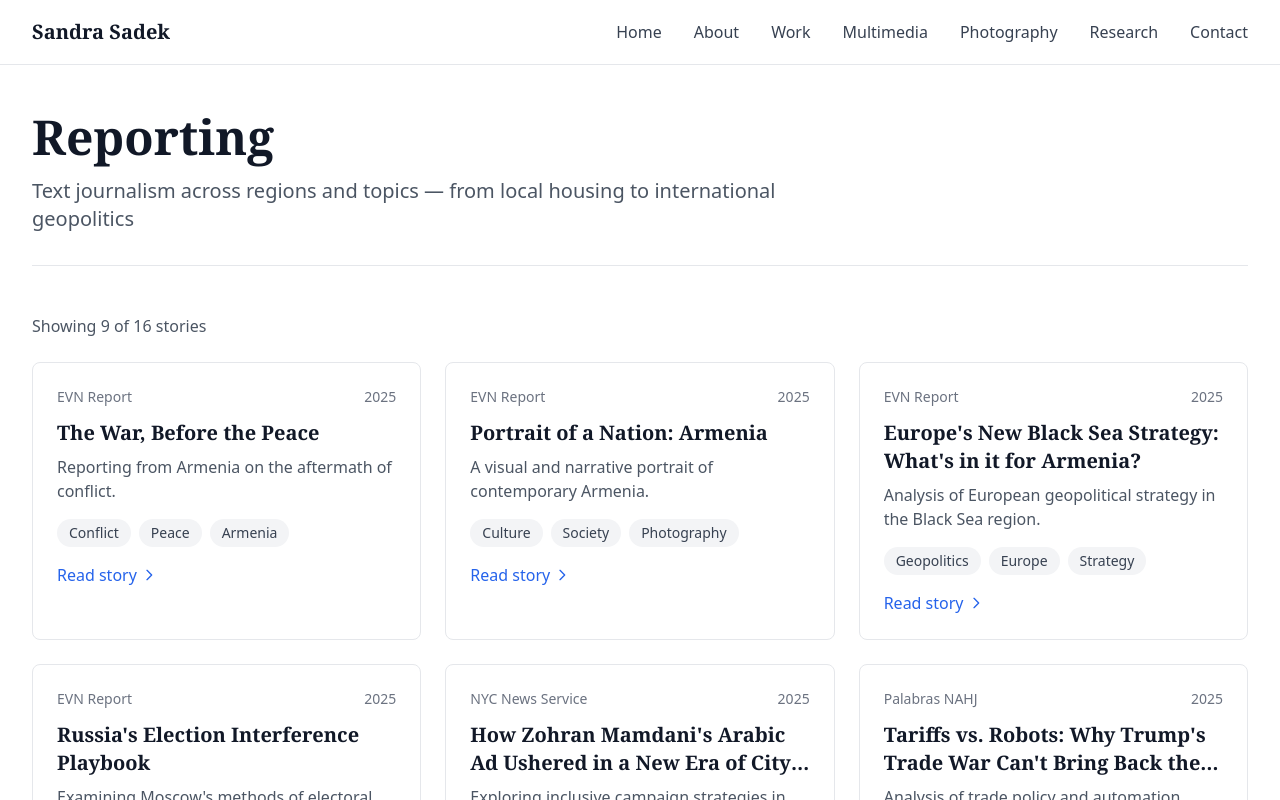
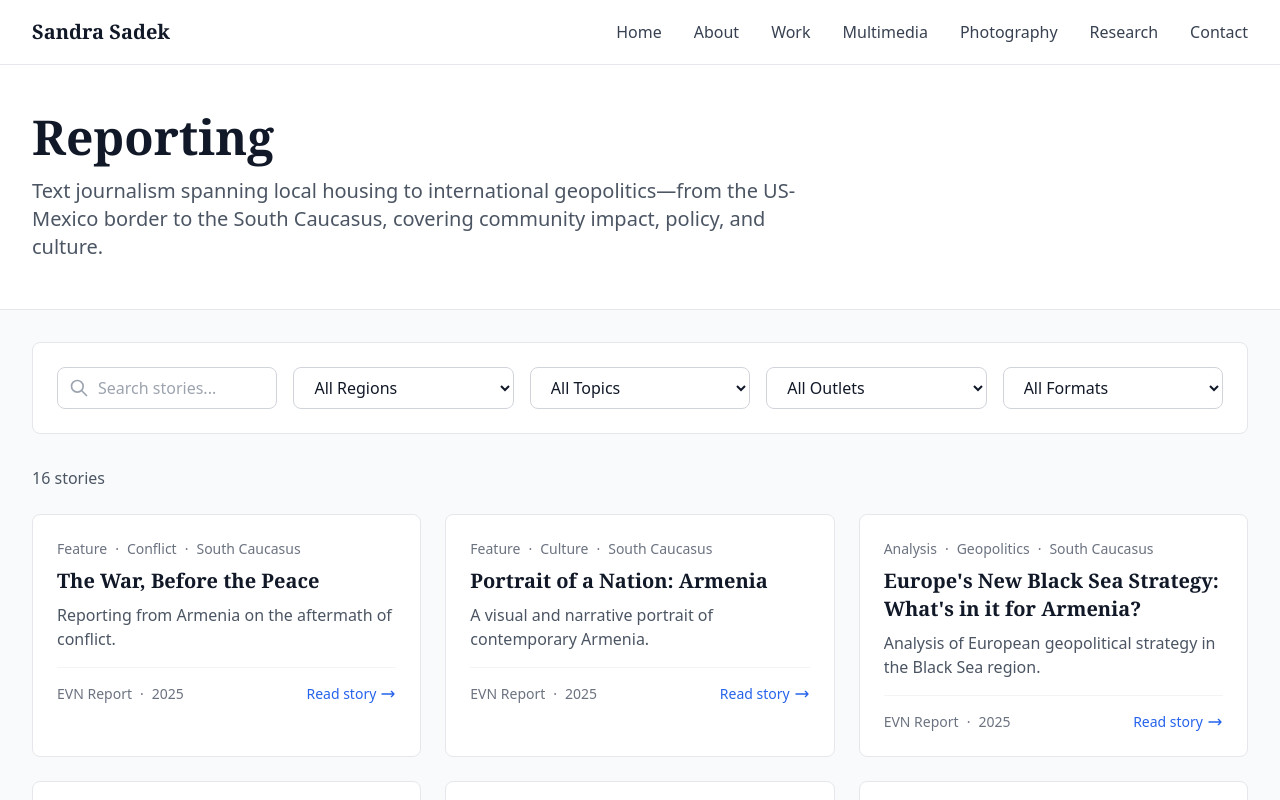
Before and after one commit to edlight123/sandra-sadek, a Next.js app: page /work in a window 1280 px wide. Shown: the top 800 px of the page. Built offline with nearby package versions, Linux system fonts and the light colour scheme.

Commit message:
Redesign work page as modern reporting library with filters and search

```diff
--- a/app/work/page.tsx
+++ b/app/work/page.tsx
@@ -1,13 +1,11 @@
 "use client";
 
-import { useState, useEffect, useMemo, Suspense } from "react";
-import { useSearchParams } from "next/navigation";
-import PageHeader from "@/components/PageHeader";
-import FilterBar from "@/components/FilterBar";
+import { useState, useMemo } from "react";
 import WorkCard from "@/components/WorkCard";
-import Grid from "@/components/Grid";
+import WorkCardSkeleton from "@/components/WorkCardSkeleton";
+import WorkFilterBar from "@/components/WorkFilterBar";
 import { workItems } from "@/data/work";
-import { Region, WorkFormat } from "@/data/types";
+import { Region } from "@/data/types";
 
 // Map region codes to readable labels
 const regionLabels: Record<Region, string> = {
@@ -18,23 +16,13 @@ const regionLabels: Record<Region, string> = {
   GLOBAL: "Global",
 };
 
-function WorkPageContent() {
-  const searchParams = useSearchParams();
-
-  // Initialize filters from URL params
-  const [selectedRegion, setSelectedRegion] = useState(
-    searchParams.get("region") || ""
-  );
-  const [selectedTopic, setSelectedTopic] = useState(
-    searchParams.get("topic") || ""
-  );
-  const [selectedOutlet, setSelectedOutlet] = useState(
-    searchParams.get("outlet") || ""
-  );
-  const [selectedFormat, setSelectedFormat] = useState(
-    searchParams.get("format") || ""
-  );
-  const [itemsToShow, setItemsToShow] = useState(9);
+export default function WorkPage() {
+  // Filter state
+  const [selectedRegion, setSelectedRegion] = useState("");
+  const [selectedTopic, setSelectedTopic] = useState("");
+  const [selectedOutlet, setSelectedOutlet] = useState("");
+  const [selectedFormat, setSelectedFormat] = useState("");
+  const [searchQuery, setSearchQuery] = useState("");
 
   // Extract unique values for filter options
   const regions = useMemo(
@@ -83,39 +71,56 @@ function WorkPageContent() {
   // Filter work items
   const filteredItems = useMemo(() => {
     return workItems.filter((item) => {
+      // Region filter
       if (selectedRegion && item.region !== selectedRegion) return false;
+
+      // Topic filter
       if (selectedTopic && !item.topics.includes(selectedTopic)) return false;
+
+      // Outlet filter
       if (selectedOutlet && item.outlet !== selectedOutlet) return false;
+
+      // Format filter
       if (selectedFormat && item.format !== selectedFormat) return false;
+
+      // Search filter (searches title and dek)
+      if (searchQuery) {
+        const query = searchQuery.toLowerCase();
+        const titleMatch = item.title.toLowerCase().includes(query);
+        const dekMatch = item.dek?.toLowerCase().includes(query);
+        if (!titleMatch && !dekMatch) return false;
+      }
+
       return true;
     });
-  }, [selectedRegion, selectedTopic, selectedOutlet, selectedFormat]);
-
-  const displayedItems = filteredItems.slice(0, itemsToShow);
-  const hasMore = filteredItems.length > itemsToShow;
+  }, [selectedRegion, selectedTopic, selectedOutlet, selectedFormat, searchQuery]);
 
   const handleReset = () => {
     setSelectedRegion("");
     setSelectedTopic("");
     setSelectedOutlet("");
     setSelectedFormat("");
-    setItemsToShow(9);
-  };
-
-  const handleLoadMore = () => {
-    setItemsToShow((prev) => prev + 9);
+    setSearchQuery("");
   };
 
   return (
+    <div className="min-h-screen bg-gray-50">
+      {/* Hero Section */}
+      <div className="bg-white border-b border-gray-200">
         <div className="max-w-7xl mx-auto px-4 sm:px-6 lg:px-8 py-12">
-      <PageHeader
-        title="Reporting"
-        subtitle="Text journalism across regions and topics — from local housing to international geopolitics"
-      />
+          <h1 className="font-serif font-bold text-4xl md:text-5xl mb-4">
+            Reporting
+          </h1>
+          <p className="text-xl text-gray-600 max-w-3xl">
+            Text journalism spanning local housing to international geopolitics—from the US-Mexico border to the South Caucasus, covering community impact, policy, and culture.
+          </p>
+        </div>
+      </div>
 
-      {/* Only show filters if more than 20 items */}
-      {workItems.length > 20 && (
-        <FilterBar
+      {/* Main Content */}
+      <div className="max-w-7xl mx-auto px-4 sm:px-6 lg:px-8 py-8">
+        {/* Filter Bar */}
+        <WorkFilterBar
           regions={regions}
           topics={topics}
           outlets={outlets}
@@ -124,29 +129,45 @@ function WorkPageContent() {
           selectedTopic={selectedTopic}
           selectedOutlet={selectedOutlet}
           selectedFormat={selectedFormat}
-          onRegionChange={setSelectedRegion}
-          onTopicChange={setSelectedTopic}
-          onOutletChange={setSelectedOutlet}
-          onFormatChange={setSelectedFormat}
+          searchQuery={searchQuery}
+          onChangeRegion={setSelectedRegion}
+          onChangeTopic={setSelectedTopic}
+          onChangeOutlet={setSelectedOutlet}
+          onChangeFormat={setSelectedFormat}
+          onChangeSearch={setSearchQuery}
           onReset={handleReset}
         />
-      )}
 
         {/* Results Count */}
         <div className="mb-6 text-gray-600">
-        Showing {displayedItems.length} of {filteredItems.length} stories
+          {filteredItems.length} {filteredItems.length === 1 ? "story" : "stories"}
         </div>
 
         {/* No Results */}
         {filteredItems.length === 0 && (
-        <div className="text-center py-20">
-          <p className="text-xl text-gray-600 mb-4">No stories found</p>
-          <p className="text-gray-500 mb-6">
-            Try adjusting your filters to see more results
+          <div className="text-center py-20 bg-white border border-gray-200 rounded-lg">
+            <svg
+              className="w-16 h-16 text-gray-300 mx-auto mb-4"
+              fill="none"
+              stroke="currentColor"
+              viewBox="0 0 24 24"
+            >
+              <path
+                strokeLinecap="round"
+                strokeLinejoin="round"
+                strokeWidth={1.5}
+                d="M9.172 16.172a4 4 0 015.656 0M9 10h.01M15 10h.01M21 12a9 9 0 11-18 0 9 9 0 0118 0z"
+              />
+            </svg>
+            <h2 className="text-2xl font-serif font-bold text-gray-900 mb-2">
+              No stories match these filters
+            </h2>
+            <p className="text-gray-600 mb-6">
+              Try adjusting your search or filters to see more results
             </p>
             <button
               onClick={handleReset}
-            className="px-6 py-3 bg-accent text-white rounded-md font-medium hover:bg-blue-700 transition-colors duration-200"
+              className="px-6 py-3 bg-accent text-white rounded-lg font-medium hover:bg-blue-700 transition-colors"
             >
               Reset filters
             </button>
@@ -155,42 +176,13 @@ function WorkPageContent() {
 
         {/* Work Grid */}
         {filteredItems.length > 0 && (
-        <>
-          <Grid columns={3}>
-            {displayedItems.map((item) => (
+          <div className="grid grid-cols-1 md:grid-cols-2 lg:grid-cols-3 gap-6">
+            {filteredItems.map((item) => (
               <WorkCard key={item.id} item={item} />
             ))}
-          </Grid>
-
-          {/* Load More Button */}
-          {hasMore && (
-            <div className="text-center mt-12">
-              <button
-                onClick={handleLoadMore}
-                className="px-8 py-3 border-2 border-gray-900 text-gray-900 rounded-md font-medium hover:bg-gray-900 hover:text-white transition-colors duration-200"
-              >
-                Load more stories
-              </button>
           </div>
         )}
-        </>
-      )}
+      </div>
     </div>
   );
 }
-
-export default function WorkPage() {
-  return (
-    <Suspense fallback={
-      <div className="max-w-7xl mx-auto px-4 sm:px-6 lg:px-8 py-12">
-        <PageHeader
-          title="Reporting"
-          subtitle="Text journalism across regions and topics — from local housing to international geopolitics"
-        />
-        <div className="text-center py-12">Loading...</div>
-      </div>
-    }>
-      <WorkPageContent />
-    </Suspense>
-  );
-}
--- a/components/WorkCard.tsx
+++ b/components/WorkCard.tsx
@@ -1,54 +1,79 @@
 import Link from "next/link";
-import { WorkItem } from "@/data/types";
-import TagPill from "./TagPill";
+import { WorkItem, Region } from "@/data/types";
 
 interface WorkCardProps {
   item: WorkItem;
 }
 
+// Map region codes to readable labels
+const regionLabels: Record<Region, string> = {
+  US_LOCAL: "US Local",
+  SOUTH_CAUCASUS: "South Caucasus",
+  US_MX_BORDER: "US-Mexico Border",
+  MIDDLE_EAST: "Middle East",
+  GLOBAL: "Global",
+};
+
 export default function WorkCard({ item }: WorkCardProps) {
+  const firstTopic = item.topics[0] || "";
+  const regionLabel = regionLabels[item.region];
+
   return (
-    <article className="bg-white border border-gray-200 rounded-lg overflow-hidden hover:shadow-lg transition-shadow duration-300">
+    <article className="group bg-white border border-gray-200 rounded-lg overflow-hidden hover:shadow-xl hover:-translate-y-1 transition-all duration-300">
+      {/* Thumbnail */}
       {item.imageUrl && (
         <div className="aspect-video bg-gray-100 relative overflow-hidden">
           <img
             src={item.imageUrl}
-            alt={item.title}
-            className="w-full h-full object-cover"
+            alt=""
+            className="w-full h-full object-cover group-hover:scale-105 transition-transform duration-300"
           />
         </div>
       )}
 
       <div className="p-6">
-        {/* Outlet and Year */}
-        <div className="flex items-center justify-between text-sm text-gray-500 mb-3">
-          <span className="font-medium">{item.outlet}</span>
-          <span>{item.year}</span>
+        {/* Meta Line: Format · Topic · Region */}
+        <div className="text-sm text-gray-500 mb-2">
+          <span className="font-medium">{item.format}</span>
+          {firstTopic && (
+            <>
+              <span className="mx-2">·</span>
+              <span>{firstTopic}</span>
+            </>
+          )}
+          <span className="mx-2">·</span>
+          <span>{regionLabel}</span>
         </div>
 
         {/* Title */}
-        <h3 className="font-serif font-bold text-xl mb-2 line-clamp-2">
+        <h3 className="font-serif font-bold text-xl mb-2 line-clamp-2 group-hover:text-accent transition-colors">
+          <Link
+            href={item.url}
+            target="_blank"
+            rel="noopener noreferrer"
+            className="hover:underline"
+          >
             {item.title}
+          </Link>
         </h3>
 
         {/* Dek */}
         {item.dek && (
-          <p className="text-gray-600 mb-4 line-clamp-3">{item.dek}</p>
+          <p className="text-gray-600 mb-4 line-clamp-2">{item.dek}</p>
         )}
 
-        {/* Topics */}
-        <div className="flex flex-wrap gap-2 mb-4">
-          {item.topics.slice(0, 3).map((topic) => (
-            <TagPill key={topic} label={topic} />
-          ))}
+        {/* Footer: Outlet + Year | Read story */}
+        <div className="flex items-center justify-between pt-4 border-t border-gray-100">
+          <div className="text-sm text-gray-500">
+            <span className="font-medium">{item.outlet}</span>
+            <span className="mx-2">·</span>
+            <span>{item.year}</span>
           </div>
-
-        {/* Read Story Link */}
           <Link
             href={item.url}
             target="_blank"
             rel="noopener noreferrer"
-          className="inline-flex items-center text-accent hover:underline font-medium"
+            className="inline-flex items-center text-sm font-medium text-accent hover:underline"
           >
             Read story
             <svg
@@ -61,11 +86,12 @@ export default function WorkCard({ item }: WorkCardProps) {
                 strokeLinecap="round"
                 strokeLinejoin="round"
                 strokeWidth={2}
-              d="M9 5l7 7-7 7"
+                d="M17 8l4 4m0 0l-4 4m4-4H3"
               />
             </svg>
           </Link>
         </div>
+      </div>
     </article>
   );
 }
--- /dev/null
+++ b/components/WorkCardSkeleton.tsx
@@ -0,0 +1,31 @@
+export default function WorkCardSkeleton() {
+  return (
+    <article className="bg-white border border-gray-200 rounded-lg overflow-hidden animate-pulse">
+      {/* Thumbnail Skeleton */}
+      <div className="aspect-video bg-gray-200" />
+
+      <div className="p-6">
+        {/* Meta Line Skeleton */}
+        <div className="h-4 bg-gray-200 rounded w-2/3 mb-3" />
+
+        {/* Title Skeleton */}
+        <div className="space-y-2 mb-3">
+          <div className="h-6 bg-gray-300 rounded w-full" />
+          <div className="h-6 bg-gray-300 rounded w-4/5" />
+        </div>
+
+        {/* Dek Skeleton */}
+        <div className="space-y-2 mb-4">
+          <div className="h-4 bg-gray-200 rounded w-full" />
+          <div className="h-4 bg-gray-200 rounded w-3/4" />
+        </div>
+
+        {/* Footer Skeleton */}
+        <div className="flex items-center justify-between pt-4 border-t border-gray-100">
+          <div className="h-4 bg-gray-200 rounded w-1/3" />
+          <div className="h-4 bg-gray-200 rounded w-1/4" />
+        </div>
+      </div>
+    </article>
+  );
+}
--- /dev/null
+++ b/components/WorkFilterBar.tsx
@@ -0,0 +1,173 @@
+import { Region, WorkFormat } from "@/data/types";
+
+interface FilterOption {
+  value: string;
+  label: string;
+}
+
+interface WorkFilterBarProps {
+  regions: FilterOption[];
+  topics: FilterOption[];
+  outlets: FilterOption[];
+  formats: FilterOption[];
+
+  selectedRegion: string;
+  selectedTopic: string;
+  selectedOutlet: string;
+  selectedFormat: string;
+  searchQuery: string;
+
+  onChangeRegion: (value: string) => void;
+  onChangeTopic: (value: string) => void;
+  onChangeOutlet: (value: string) => void;
+  onChangeFormat: (value: string) => void;
+  onChangeSearch: (value: string) => void;
+  onReset: () => void;
+}
+
+export default function WorkFilterBar({
+  regions,
+  topics,
+  outlets,
+  formats,
+  selectedRegion,
+  selectedTopic,
+  selectedOutlet,
+  selectedFormat,
+  searchQuery,
+  onChangeRegion,
+  onChangeTopic,
+  onChangeOutlet,
+  onChangeFormat,
+  onChangeSearch,
+  onReset,
+}: WorkFilterBarProps) {
+  const hasActiveFilters =
+    selectedRegion || selectedTopic || selectedOutlet || selectedFormat || searchQuery;
+
+  return (
+    <div className="bg-white border border-gray-200 rounded-lg p-6 mb-8">
+      <div className="flex flex-col lg:flex-row lg:items-center gap-4">
+        {/* Search Input */}
+        <div className="flex-1 min-w-[200px]">
+          <label htmlFor="search" className="sr-only">
+            Search stories
+          </label>
+          <div className="relative">
+            <input
+              id="search"
+              type="text"
+              placeholder="Search stories..."
+              value={searchQuery}
+              onChange={(e) => onChangeSearch(e.target.value)}
+              className="w-full px-4 py-2 pl-10 border border-gray-300 rounded-lg focus:ring-2 focus:ring-accent focus:border-accent transition-colors"
+            />
+            <svg
+              className="absolute left-3 top-1/2 -translate-y-1/2 w-5 h-5 text-gray-400"
+              fill="none"
+              stroke="currentColor"
+              viewBox="0 0 24 24"
+            >
+              <path
+                strokeLinecap="round"
+                strokeLinejoin="round"
+                strokeWidth={2}
+                d="M21 21l-6-6m2-5a7 7 0 11-14 0 7 7 0 0114 0z"
+              />
+            </svg>
+          </div>
+        </div>
+
+        {/* Region Filter */}
+        <div className="flex-1 min-w-[150px]">
+          <label htmlFor="region" className="sr-only">
+            Filter by region
+          </label>
+          <select
+            id="region"
+            value={selectedRegion}
+            onChange={(e) => onChangeRegion(e.target.value)}
+            className="w-full px-4 py-2 border border-gray-300 rounded-lg focus:ring-2 focus:ring-accent focus:border-accent transition-colors bg-white"
+          >
+            <option value="">All Regions</option>
+            {regions.map((region) => (
+              <option key={region.value} value={region.value}>
+                {region.label}
+              </option>
+            ))}
+          </select>
+        </div>
+
+        {/* Topic Filter */}
+        <div className="flex-1 min-w-[150px]">
+          <label htmlFor="topic" className="sr-only">
+            Filter by topic
+          </label>
+          <select
+            id="topic"
+            value={selectedTopic}
+            onChange={(e) => onChangeTopic(e.target.value)}
+            className="w-full px-4 py-2 border border-gray-300 rounded-lg focus:ring-2 focus:ring-accent focus:border-accent transition-colors bg-white"
+          >
+            <option value="">All Topics</option>
+            {topics.map((topic) => (
+              <option key={topic.value} value={topic.value}>
+                {topic.label}
+              </option>
+            ))}
+          </select>
+        </div>
+
+        {/* Outlet Filter */}
+        <div className="flex-1 min-w-[150px]">
+          <label htmlFor="outlet" className="sr-only">
+            Filter by outlet
+          </label>
+          <select
+            id="outlet"
+            value={selectedOutlet}
+            onChange={(e) => onChangeOutlet(e.target.value)}
+            className="w-full px-4 py-2 border border-gray-300 rounded-lg focus:ring-2 focus:ring-accent focus:border-accent transition-colors bg-white"
+          >
+            <option value="">All Outlets</option>
+            {outlets.map((outlet) => (
+              <option key={outlet.value} value={outlet.value}>
+                {outlet.label}
+              </option>
+            ))}
+          </select>
+        </div>
+
+        {/* Format Filter */}
+        <div className="flex-1 min-w-[150px]">
+          <label htmlFor="format" className="sr-only">
+            Filter by format
+          </label>
+          <select
+            id="format"
+            value={selectedFormat}
+            onChange={(e) => onChangeFormat(e.target.value)}
+            className="w-full px-4 py-2 border border-gray-300 rounded-lg focus:ring-2 focus:ring-accent focus:border-accent transition-colors bg-white"
+          >
+            <option value="">All Formats</option>
+            {formats.map((format) => (
+              <option key={format.value} value={format.value}>
+                {format.label}
+              </option>
+            ))}
+          </select>
+        </div>
+
+        {/* Reset Button */}
+        {hasActiveFilters && (
+          <button
+            onClick={onReset}
+            className="px-4 py-2 text-sm font-medium text-gray-700 bg-gray-100 hover:bg-gray-200 rounded-lg transition-colors whitespace-nowrap"
+          >
+            Reset
+          </button>
+        )}
+      </div>
+    </div>
+  );
+}
```
Lines whose indentation alone changed are shown as unchanged.
